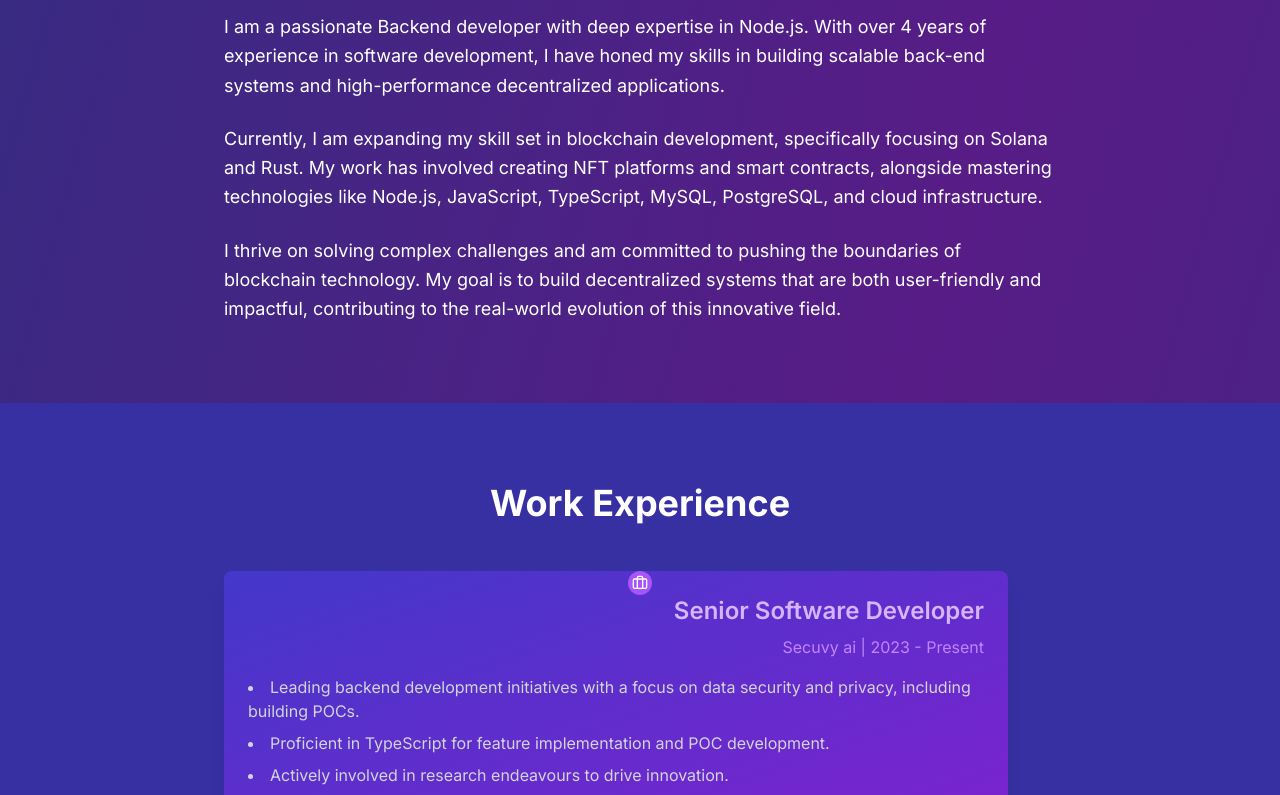
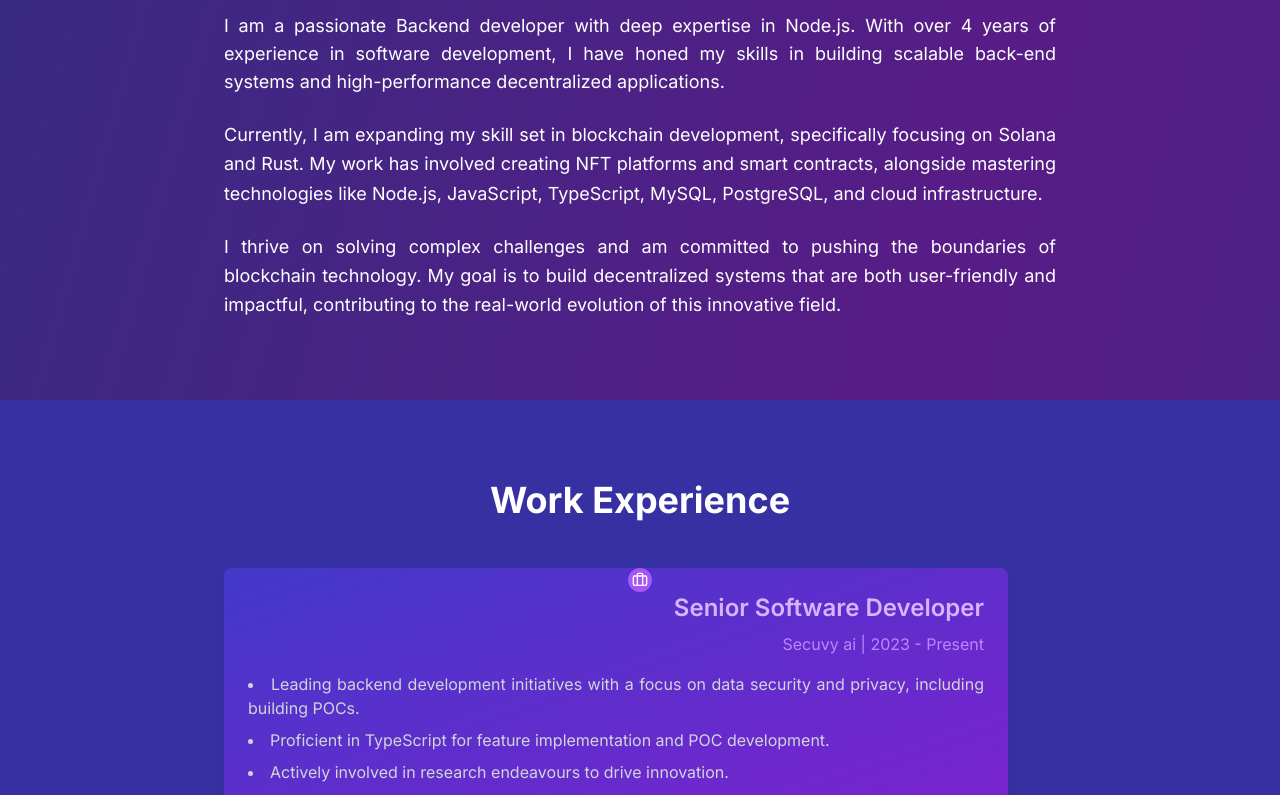
Before and after one commit to lokesh1jha/lokeshjha_portfolio, a Next.js app: page / in a window 1280 px wide. Shown: the part 940-1735 px from the top of the page. Built offline with nearby package versions, Linux system fonts and the light colour scheme.

Commit message:
format fixed

```diff
--- a/src/app/layout.tsx
+++ b/src/app/layout.tsx
@@ -5,8 +5,8 @@ import "./globals.css";
 const inter = Inter({ subsets: ["latin"] });
 
 export const metadata: Metadata = {
-  title: "Create Next App",
-  description: "Generated by create next app",
+  title: "Lokesh Jha",
+  description: "Lokesh Jha's Portfolio",
 };
 
 export default function RootLayout({
--- a/src/app/page.tsx
+++ b/src/app/page.tsx
@@ -168,16 +168,17 @@ export default function Portfolio() {
       <section id="about" className="py-20 px-4">
         <div className="container mx-auto max-w-4xl">
           <h2 className="text-3xl md:text-4xl font-bold mb-8 text-center">About Me</h2>
-          <p className="text-lg mb-6 leading-relaxed">
+          <p className="text-lg mb-6 text-justify">
             I am a passionate Backend developer with deep expertise in Node.js. With over 4 years of experience in software development, I have honed my skills in building scalable back-end systems and high-performance decentralized applications.
           </p>
-          <p className="text-lg mb-6 leading-relaxed">
+          <p className="text-lg mb-6 leading-relaxed text-justify">
             Currently, I am expanding my skill set in blockchain development, specifically focusing on Solana and Rust. My work has involved creating NFT platforms and smart contracts, alongside mastering technologies like Node.js, JavaScript, TypeScript, MySQL, PostgreSQL, and cloud infrastructure.
           </p>
-          <p className="text-lg leading-relaxed">
+          <p className="text-lg leading-relaxed text-justify">
             I thrive on solving complex challenges and am committed to pushing the boundaries of blockchain technology. My goal is to build decentralized systems that are both user-friendly and impactful, contributing to the real-world evolution of this innovative field.
           </p>
         </div>
+
       </section>
 
       {/* Experience Section */}
@@ -202,7 +203,7 @@ export default function Portfolio() {
                     <p className="text-purple-400 mb-4">{exp.company} | {exp.period}</p>
                     <ul className="list-disc list-inside space-y-2 text-left">
                       {exp.responsibilities.map((resp, respIndex) => (
-                        <li key={respIndex} className="text-gray-300">{resp}</li>
+                        <li key={respIndex} className="text-gray-300 text-justify">{resp}</li>
                       ))}
                     </ul>
                   </div>
```
